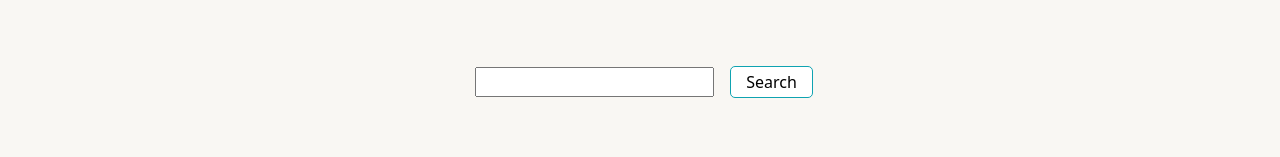
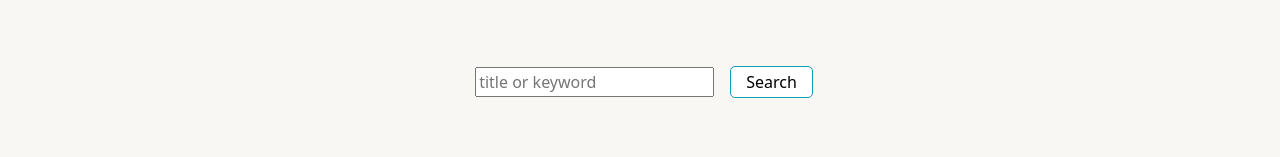
Before and after one commit to alicewang65/flixfix, a React (Create React App) app: page / in a window 1280 px wide. Shown: the part 254-411 px from the top of the page. Built offline with nearby package versions, Linux system fonts and the light colour scheme; a web font is replaced by a local one.

Commit message:
add placeholder to search bar

```diff
--- a/src/components/Search.jsx
+++ b/src/components/Search.jsx
@@ -137,7 +137,7 @@ class Search extends React.Component {
                     {/* This "form" is for the user to enter the movie title to search for. */}
                     <form className="" onSubmit={this.handleSubmit}>
                         <label>
-                            <input className="ms-2" type="text" value={this.state.value} onChange={this.handleChange} />
+                            <input className="ms-2" type="text" placeholder="title or keyword" value={this.state.value} onChange={this.handleChange} />
                         </label>
                         <input className="ms-3 fancybutton" type="submit" value="Search"/>
                     </form>
```
